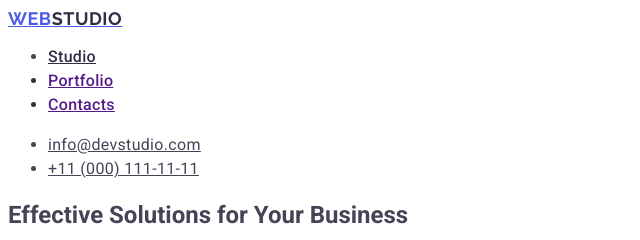
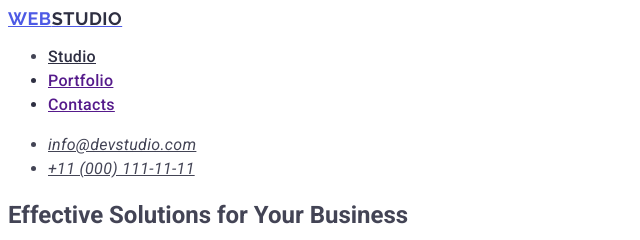
Before and after one commit to Sergiy4ik/goit-markup-hw-02, a plain HTML site: page index.html in a window 1280 px wide. Shown: the top 240 px of the page, 0-640 px from the left. Drawn offline with Linux system fonts and the light colour scheme.

Commit message:
Update style.css

```diff
--- a/css/style.css
+++ b/css/style.css
@@ -14,10 +14,6 @@ body {
     color: #2e2f42;
 }
 
-.header-address {
-    font-style: normal;
-}
-
 .gmail {
     line-height: 1.5;
     letter-spacing: 0.02em;
@@ -28,10 +24,6 @@ body {
     line-height: 1.5;
     letter-spacing: 0.02em;
     color: #434455;
-}
-
-a:hover {
-    color: #404bbf;
 }
 
 .first-logo {
```
